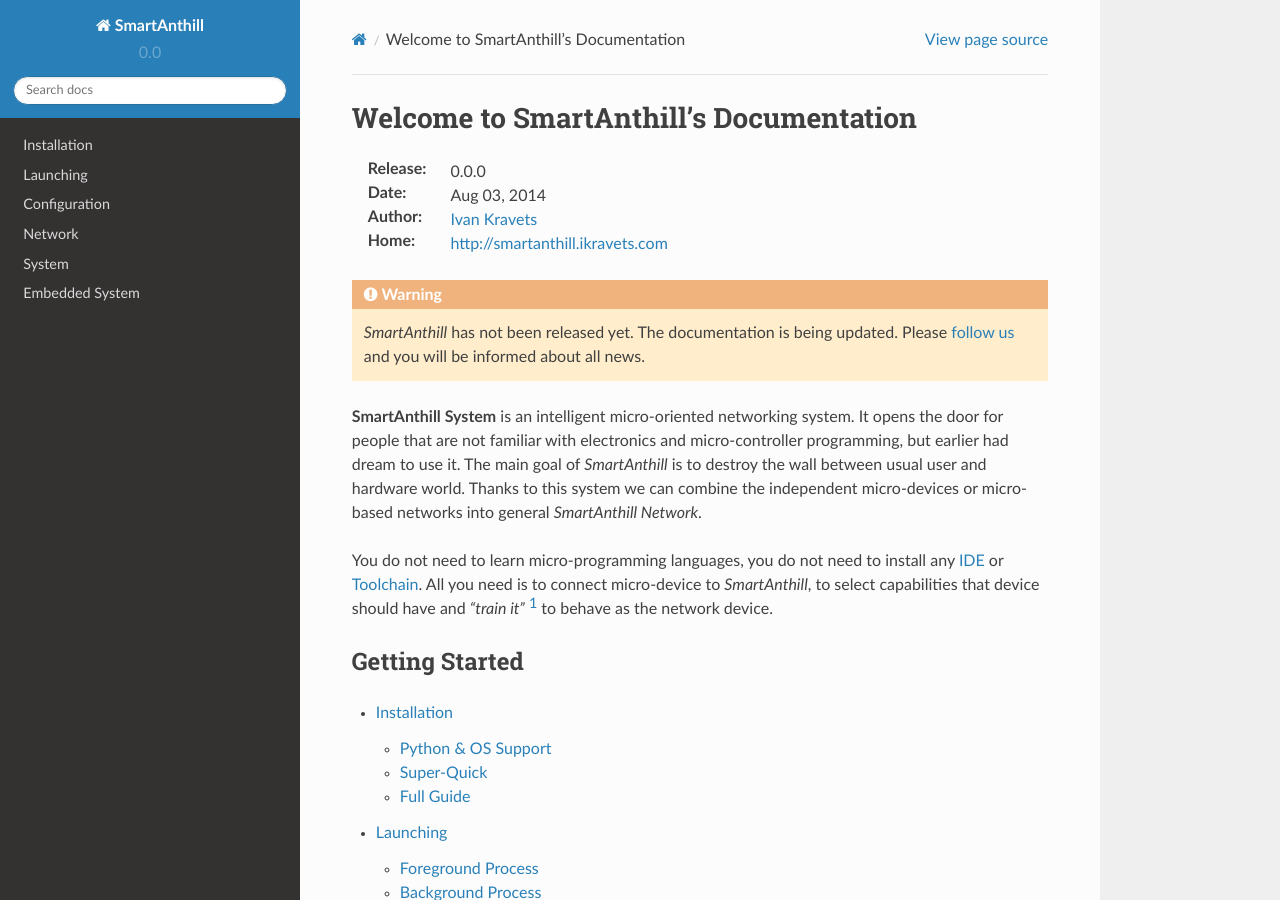
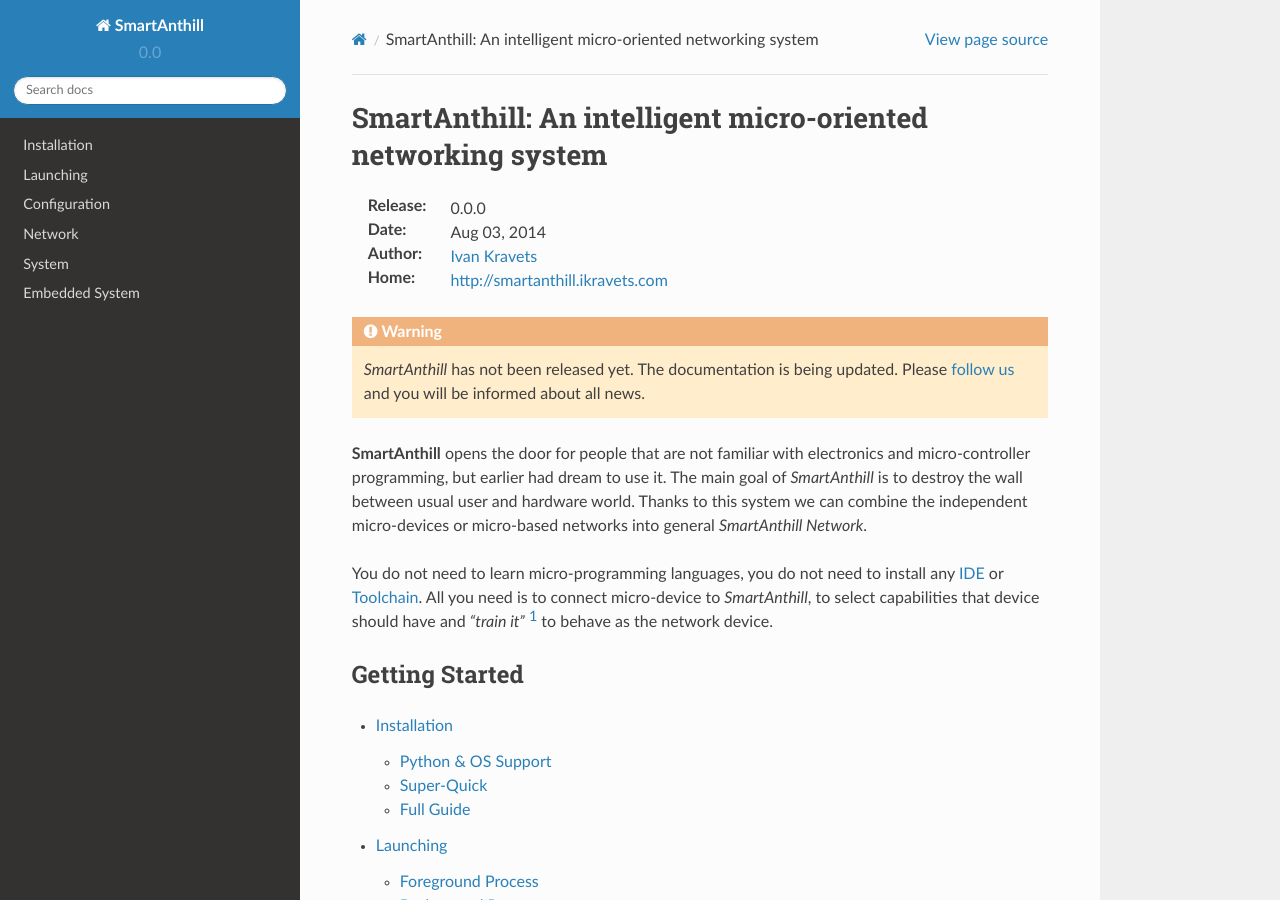
Before and after one commit to smartanthill/smartanthill1_0, a Sphinx documentation site: the page built from docs/index.rst, in a window 1280 px wide and 900 px high. Built offline with Sphinx 7.4.7 and the Read the Docs theme 2.0.0, drawn with Linux system fonts in a browser that asks for light colours.

Commit message:
Updated home title of docs

```diff
--- a/docs/index.rst
+++ b/docs/index.rst
@@ -1,8 +1,8 @@
 .. |SA| replace:: *SmartAnthill*
 .. |SANet| replace:: *SmartAnthill Network*
 
-Welcome to SmartAnthill's Documentation
-=======================================
+SmartAnthill: An intelligent micro-oriented networking system
+=============================================================
 
 :Release: |release|
 :Date:    |today|
@@ -14,12 +14,11 @@
     `follow us <http://smartanthill.ikravets.com>`_ and you will be
     informed about all news.
 
-**SmartAnthill System** is an intelligent micro-oriented networking system.
-It opens the door for people that are not familiar with electronics and
-micro-controller programming, but earlier had dream to use it. The main goal of
-|SA| is to destroy the wall between usual user and hardware world. Thanks to
-this system we can combine the independent micro-devices or micro-based
-networks into general |SANet|.
+**SmartAnthill** opens the door for people that are not familiar with
+electronics and micro-controller programming, but earlier had dream to use it.
+The main goal of |SA| is to destroy the wall between usual user and hardware
+world. Thanks to this system we can combine the independent micro-devices or
+micro-based networks into general |SANet|.
 
 You do not need to learn micro-programming languages, you do not need to install
 any `IDE <http://en.wikipedia.org/wiki/Integrated_development_environment>`_
```
